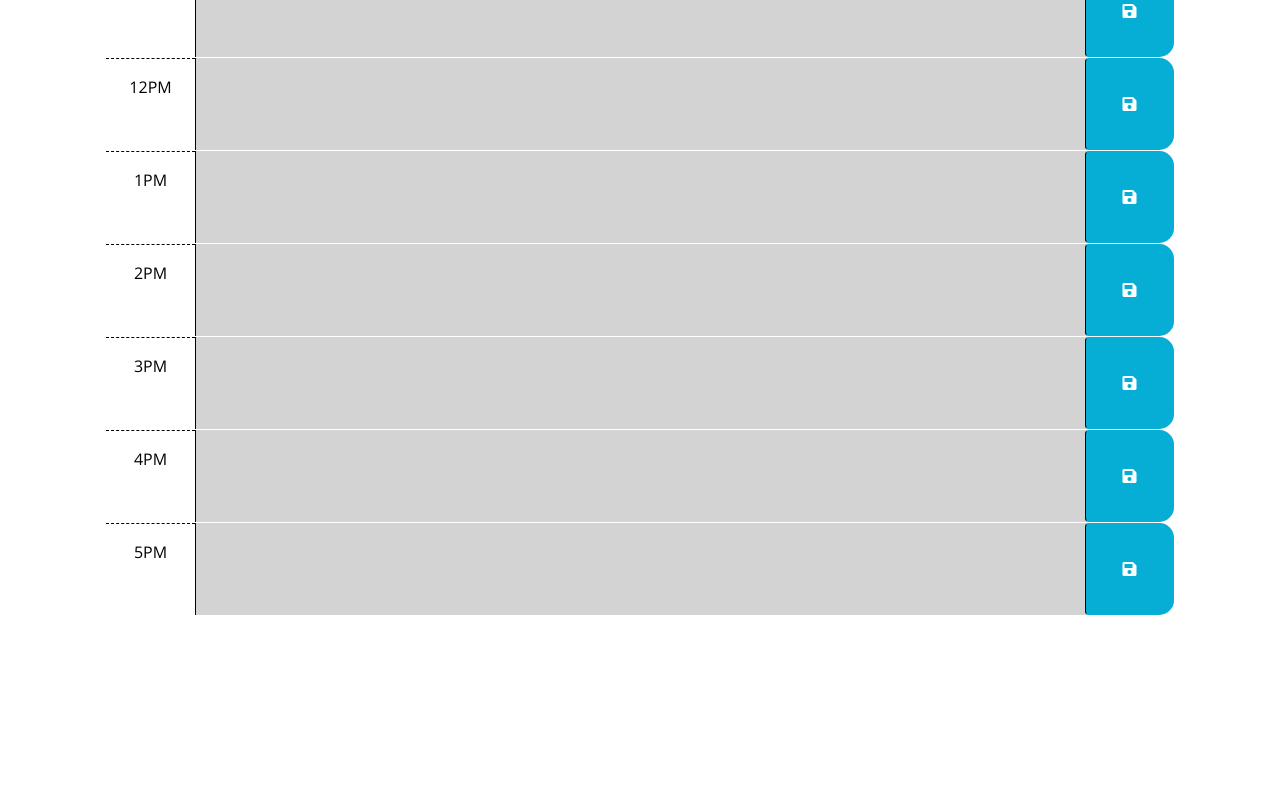
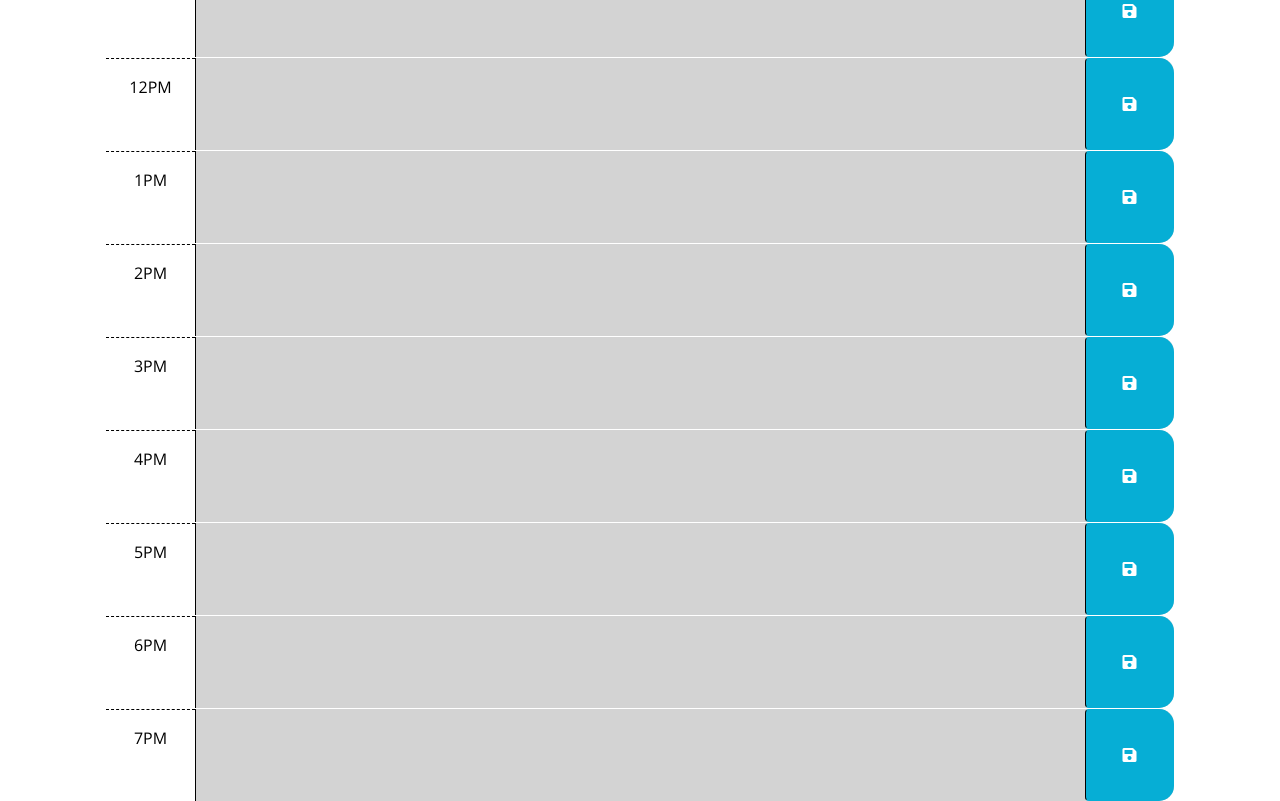
Before and after one commit to JayneValverde/Jaynes-work-day-calander, a plain HTML site: page index.html in a window 1280 px wide. Shown: the part 542-1343 px from the top of the page. Before the commit the page ends 1157 px from the top, so only its background shows below. Drawn offline with nearby package versions, Linux system fonts and the light colour scheme.

Commit message:
final edits - time

```diff
--- a/index.html
+++ b/index.html
@@ -112,7 +112,24 @@
         </button>
       </div>
 
+      <div id="hour-18" class="row time-block future">
+        <div class="col-2 col-md-1 hour text-center py-3">6PM</div>
+        <textarea id="text-18" class="col-8 col-md-10 description" rows="3"> </textarea>
+        <button onclick="saveText(18)" class="btn saveBtn col-2 col-md-1" aria-label="save">
+          <i class="fas fa-save" aria-hidden="true"></i>
+        </button>
       </div>
+
+      <div id="hour-19" class="row time-block future">
+        <div class="col-2 col-md-1 hour text-center py-3">7PM</div>
+        <textarea id="text-19" class="col-8 col-md-10 description" rows=3"> </textarea>
+        <button onclick="saveText(19)" class="btn saveBtn col-2 col-md-1" aria-label="save">
+          <i class="fas fa-save" aria-hidden="true"></i>
+        </button>
+      </div>
+
+      </div>
+
 
       <script
         src="https://cdn.jsdelivr.net/npm/dayjs@1.11.3/dayjs.min.js"
--- a/script.js
+++ b/script.js
@@ -7,7 +7,7 @@
 // Save reference to import DOM elements
 var timeDisplayEl = $('#time-display');
 let textarea;
-let workingHours = [9,10,11,12,13,14,15,16,17,]
+let workingHours = [9,10,11,12,13,14,15,16,17,18,19,]
 
  // Function to display the time
 function displayTime() {
```
